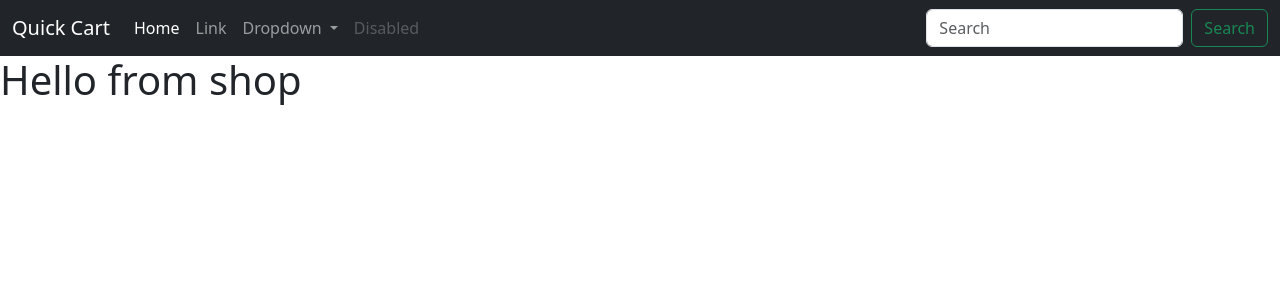
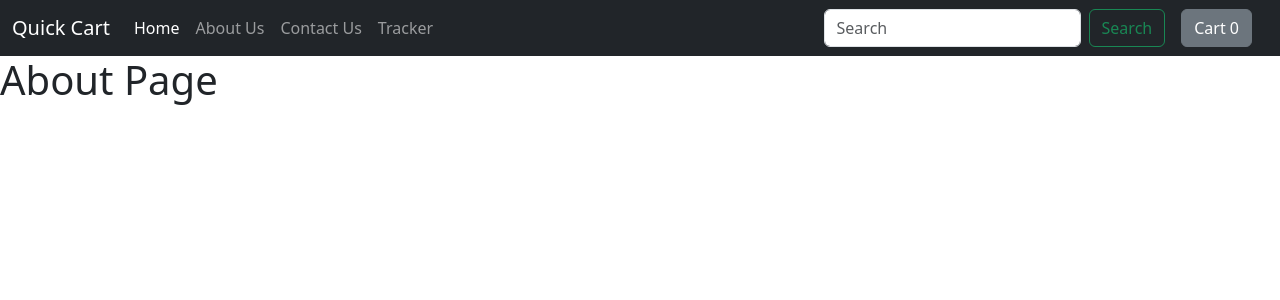
Before and after one commit to venuchilukala/QuickCart, a Django app: page /shop/about/ in a window 1280 px wide. Shown: the top 300 px of the page. Run offline with Django 5.2, Linux system fonts and the light colour scheme.

Commit message:
Added some routes

```diff
--- a/shop/templates/shop/about.html
+++ b/shop/templates/shop/about.html
@@ -1,7 +1,7 @@
 {% extends 'shop/basic.html' %}
 
-{%block title%}About Shop {%endblock%}
+{%block title%}About Quick Cart {%endblock%}
 
 {% block body%}
-<h1>Hello from shop </h1>
+<h1>About Page </h1>
 {%endblock%}
--- a/shop/templates/shop/basic.html
+++ b/shop/templates/shop/basic.html
@@ -26,32 +26,25 @@
       <div class="collapse navbar-collapse" id="navbarSupportedContent">
         <ul class="navbar-nav me-auto mb-2 mb-lg-0">
           <li class="nav-item">
-            <a class="nav-link active" aria-current="page" href="#">Home</a>
+            <a class="nav-link active" aria-current="page" href="/shop">Home</a>
           </li>
           <li class="nav-item">
-            <a class="nav-link" href="#">Link</a>
-          </li>
-          <li class="nav-item dropdown">
-            <a class="nav-link dropdown-toggle" href="#" role="button" data-bs-toggle="dropdown" aria-expanded="false">
-              Dropdown
-            </a>
-            <ul class="dropdown-menu">
-              <li><a class="dropdown-item" href="#">Action</a></li>
-              <li><a class="dropdown-item" href="#">Another action</a></li>
-              <li>
-                <hr class="dropdown-divider">
-              </li>
-              <li><a class="dropdown-item" href="#">Something else here</a></li>
-            </ul>
+            <a class="nav-link" href="/shop/about">About Us</a>
           </li>
           <li class="nav-item">
-            <a class="nav-link disabled" aria-disabled="true">Disabled</a>
+            <a class="nav-link" href="/shop/contact">Contact Us</a>
+          </li>
+          <li class="nav-item">
+            <a class="nav-link" href="/shop/tracker">Tracker</a>
           </li>
         </ul>
         <form class="d-flex" role="search">
           <input class="form-control me-2" type="search" placeholder="Search" aria-label="Search">
           <button class="btn btn-outline-success" type="submit">Search</button>
         </form>
+        <button type="button" class="btn btn-secondary mx-3" data-bs-toggle="tooltip" data-bs-placement="bottom" data-bs-title="Tooltip on bottom">
+          Cart <span id="cart">0</span>
+        </button>
       </div>
     </div>
   </nav>
--- /dev/null
+++ b/shop/templates/shop/checkout.html
@@ -0,0 +1,5 @@
+{% extends 'shop/basic.html'%}
+
+{% block title %} Checkout {% endblock %}
+
+{% block body %} checkout {% endblock %}
--- /dev/null
+++ b/shop/templates/shop/contact.html
@@ -0,0 +1,5 @@
+{% extends 'shop/basic.html'%}
+
+{% block title %} Contact {% endblock %}
+
+{% block body %} Contact us if you need any help {% endblock %}
--- /dev/null
+++ b/shop/templates/shop/productview.html
@@ -0,0 +1,5 @@
+{% extends 'shop/basic.html'%}
+
+{% block title %} Product View {% endblock %}
+
+{% block body %} To view Product {% endblock %}
--- /dev/null
+++ b/shop/templates/shop/search.html
@@ -0,0 +1,5 @@
+{% extends 'shop/basic.html'%}
+
+{% block title %} Search {% endblock %}
+
+{% block body %} About Search {% endblock %}
--- /dev/null
+++ b/shop/templates/shop/tracker.html
@@ -0,0 +1,5 @@
+{% extends 'shop/basic.html'%}
+
+{% block title %} Track Status {% endblock %}
+
+{% block body %} About the Tracker {% endblock %}
--- a/shop/views.py
+++ b/shop/views.py
@@ -41,16 +41,16 @@ def about(request):
     return render(request, 'shop/about.html')
 
 def contact(request):
-    return HttpResponse("We are at contact")
+    return render(request, 'shop/contact.html')
 
 def tracker(request):
-    return HttpResponse("We are at tracker")
+    return render(request, 'shop/tracker.html')
 
 def search(request):
-    return HttpResponse("We are at search")
+    return render(request, 'shop/search.html')
 
 def productView(request):
-    return HttpResponse("We are at productview")
+    return render(request, 'shop/productView.html')
 
 def checkout(request):
-    return HttpResponse("We are at checkout")
+    return render(request, 'shop/checkout.html')
```
Also changed, not shown: shop/templates/shop/index.html (+13 -1 lines).
